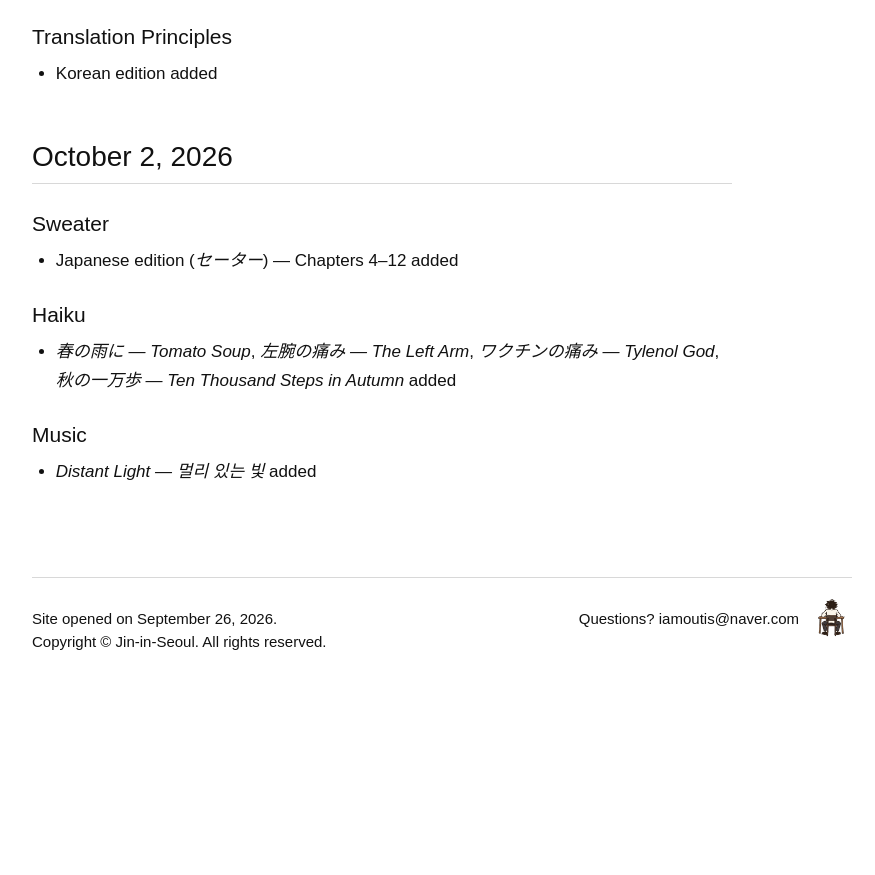
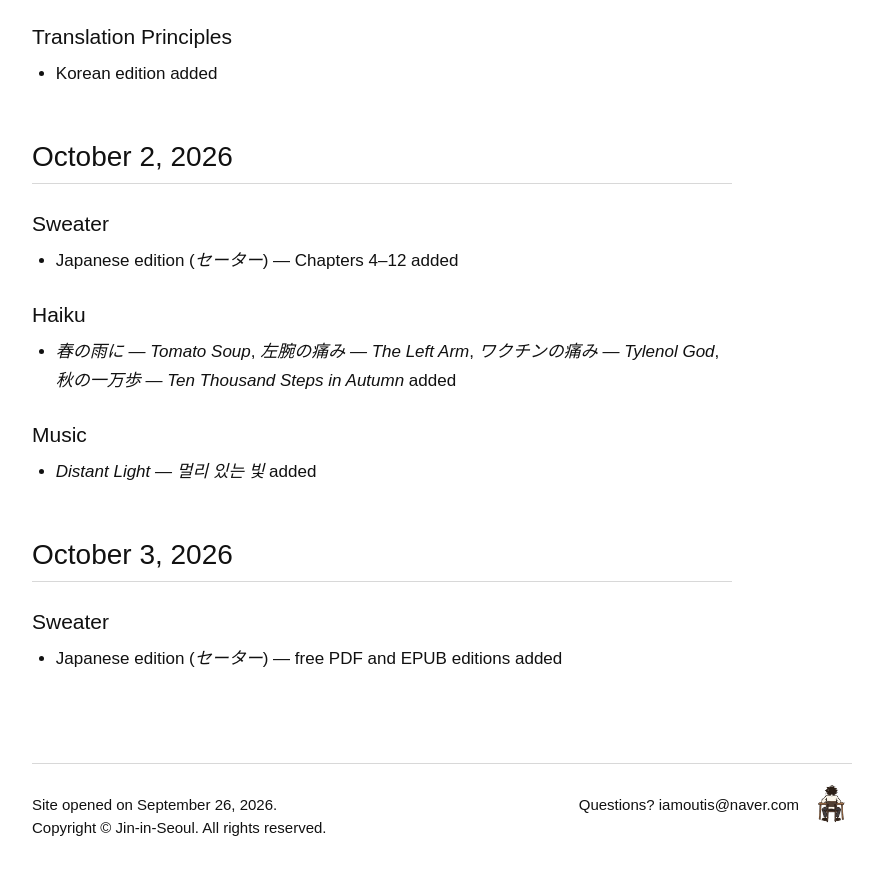
Before and after one commit to Jin-in-Seoul/Jin-in-Seoul, a Jekyll site: the page built from publication-log/index.html, in a window 1280 px wide and 900 px high, scrolled down 2544 px. Shown: the top 875 px of the window, without its empty margins (198-1073 px from the left). Built offline with Jekyll 4.4.1, drawn with Linux system fonts in a browser that asks for light colours; before the commit the page ends 3258 px from its top, so only the background shows below that.

Commit message:
Add Japanese Sweater digital edition to publication log

```diff
--- a/publication-log/index.html
+++ b/publication-log/index.html
@@ -149,6 +149,14 @@
           <li><em>Distant Light — 멀리 있는 빛</em> added</li>
         </ul>
       </section>
+      <section>
+        <h2>October 3, 2026</h2>
+        <h3>Sweater</h3>
+        <ul>
+          <li>Japanese edition (<em>セーター</em>) — free PDF and EPUB editions added</li>
+        </ul>
+      </section>
+
     </div>
 
     {% include footer.html %}
```
